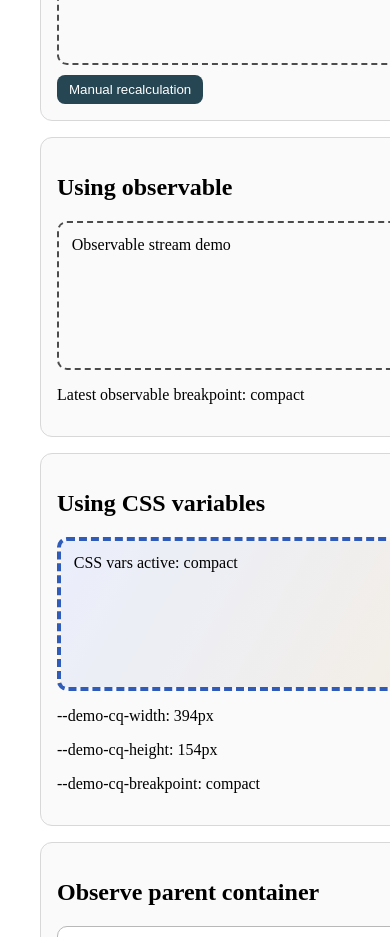
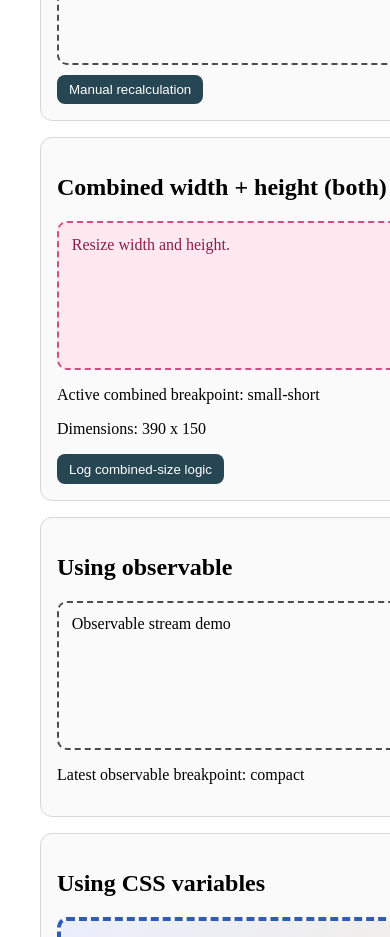
Before and after one commit to tdijkmans/angular-playground, an Angular app in the folder angular-sandbox/: page / in a window 390 px wide. Shown: the part 960-1897 px from the top of the page. Built offline with nearby package versions, Linux system fonts and the light colour scheme.

Commit message:
feat: add combined breakpoint demo with styling and logic

```diff
--- a/angular-sandbox/src/app/app.html
+++ b/angular-sandbox/src/app/app.html
@@ -25,6 +25,22 @@
         Signal breakpoint: {{ cqSignal.breakpoint() ?? 'none' }}
       </div>
       <button type="button" (click)="cqSignal.recalculate()">Manual recalculation</button>
+    </section>
+
+    <section>
+      <h2>Combined width + height (both)</h2>
+      <div
+        class="demo-box both-demo"
+        [appCq]="bothBreakpoints"
+        [cqComparisonStrategy]="'both'"
+        [cqClassPrefix]="'both'"
+        #cqBoth="cq"
+      >
+        Resize width and height.
+      </div>
+      <p>Active combined breakpoint: {{ cqBoth.breakpoint() ?? 'none' }}</p>
+      <p>Dimensions: {{ cqBoth.dimensions().width }} x {{ cqBoth.dimensions().height }}</p>
+      <button type="button" (click)="logFromComponent(cqBoth, 'both')">Log combined-size logic</button>
     </section>
 
     <section>
--- a/angular-sandbox/src/app/app.scss
+++ b/angular-sandbox/src/app/app.scss
@@ -70,6 +70,30 @@ section {
     border-color: #3ea35a;
 }
 
+.both-demo.both-small-short {
+    background: #ffe8f0;
+    color: #8e1b47;
+    border-color: #cf4f83;
+}
+
+.both-demo.both-small-tall {
+    background: #efe8ff;
+    color: #51329d;
+    border-color: #7b62d6;
+}
+
+.both-demo.both-wide-short {
+    background: #fff3e0;
+    color: #8a4b00;
+    border-color: #d58b2e;
+}
+
+.both-demo.both-wide-tall {
+    background: #e6f7ef;
+    color: #1d6d4e;
+    border-color: #3fb386;
+}
+
 .trigger-source {
     width: 420px;
     resize: horizontal;
--- a/angular-sandbox/src/app/app.ts
+++ b/angular-sandbox/src/app/app.ts
@@ -32,6 +32,13 @@ export class App {
     tall: { minHeight: 240 },
   };
 
+  protected readonly bothBreakpoints: CqBreakpointsInput = {
+    'small-short': { maxWidth: 459, maxHeight: 229 },
+    'small-tall': { maxWidth: 459, minHeight: 230 },
+    'wide-short': { minWidth: 460, maxHeight: 229 },
+    'wide-tall': { minWidth: 460, minHeight: 230 },
+  };
+
   constructor() {
     effect((onCleanup) => {
       const cq = this.cqBasic();
```
